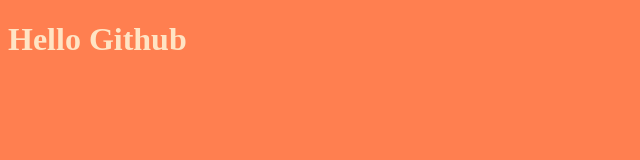
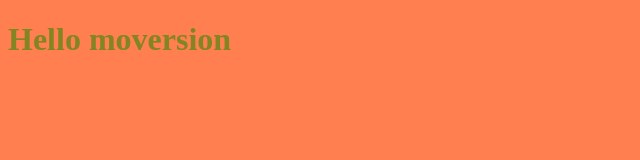
Before and after one commit to pipolido/pipolido, a plain HTML site: page index.html in a window 1280 px wide. Shown: the whole page, without its empty margins (0-640 px from the left). Drawn offline with Linux system fonts and the light colour scheme.

Commit message:
changing style and h1

```diff
--- a/index.html
+++ b/index.html
@@ -7,6 +7,6 @@
     <link rel="stylesheet" href="style.css">
 </head>
 <body>
-    <h1>Hello Github</h1>
+    <h1>Hello moversion</h1>
 </body>
 </html>
--- a/style.css
+++ b/style.css
@@ -2,5 +2,5 @@
     background-color: coral;
 }
 h1{
-    color:bisque;
+    color:rgba(92, 136, 21, 0.76);
 }
```
